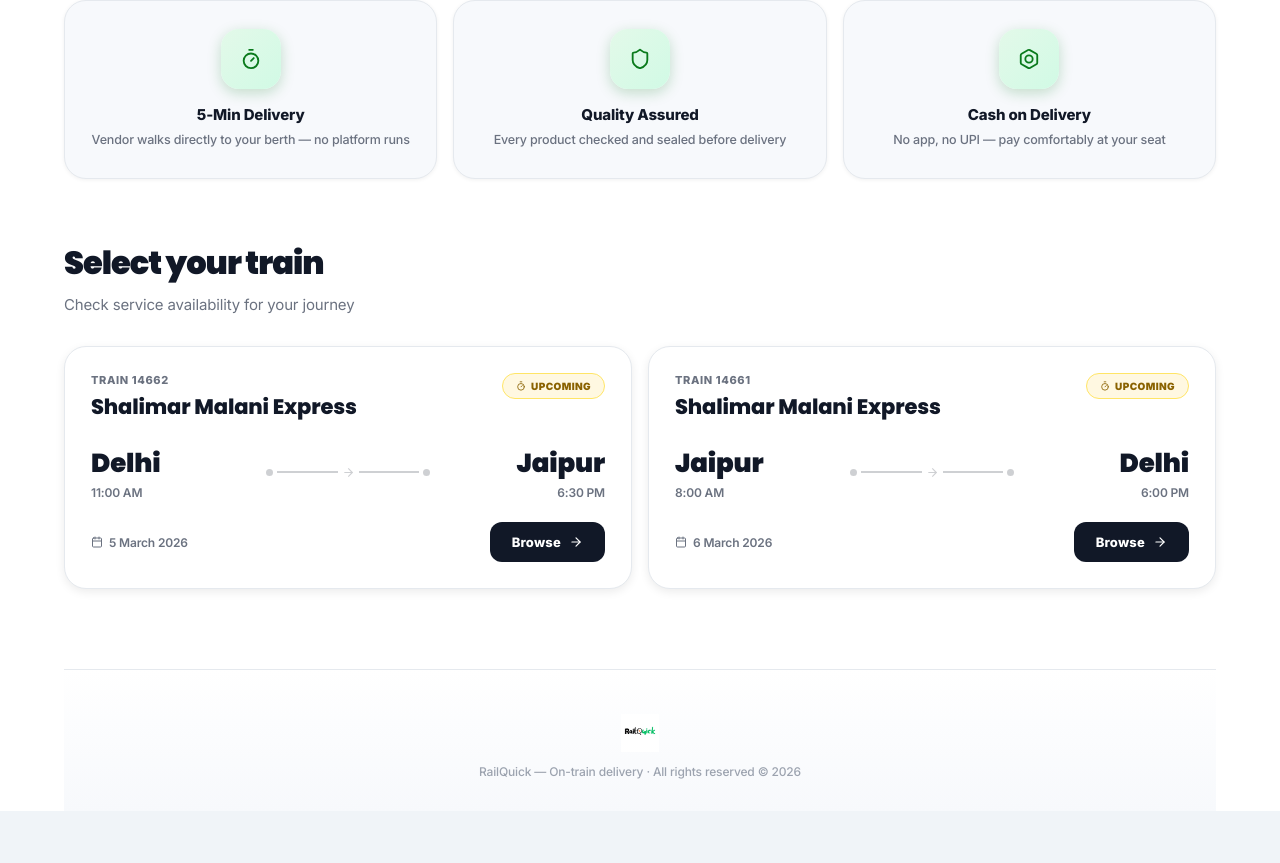
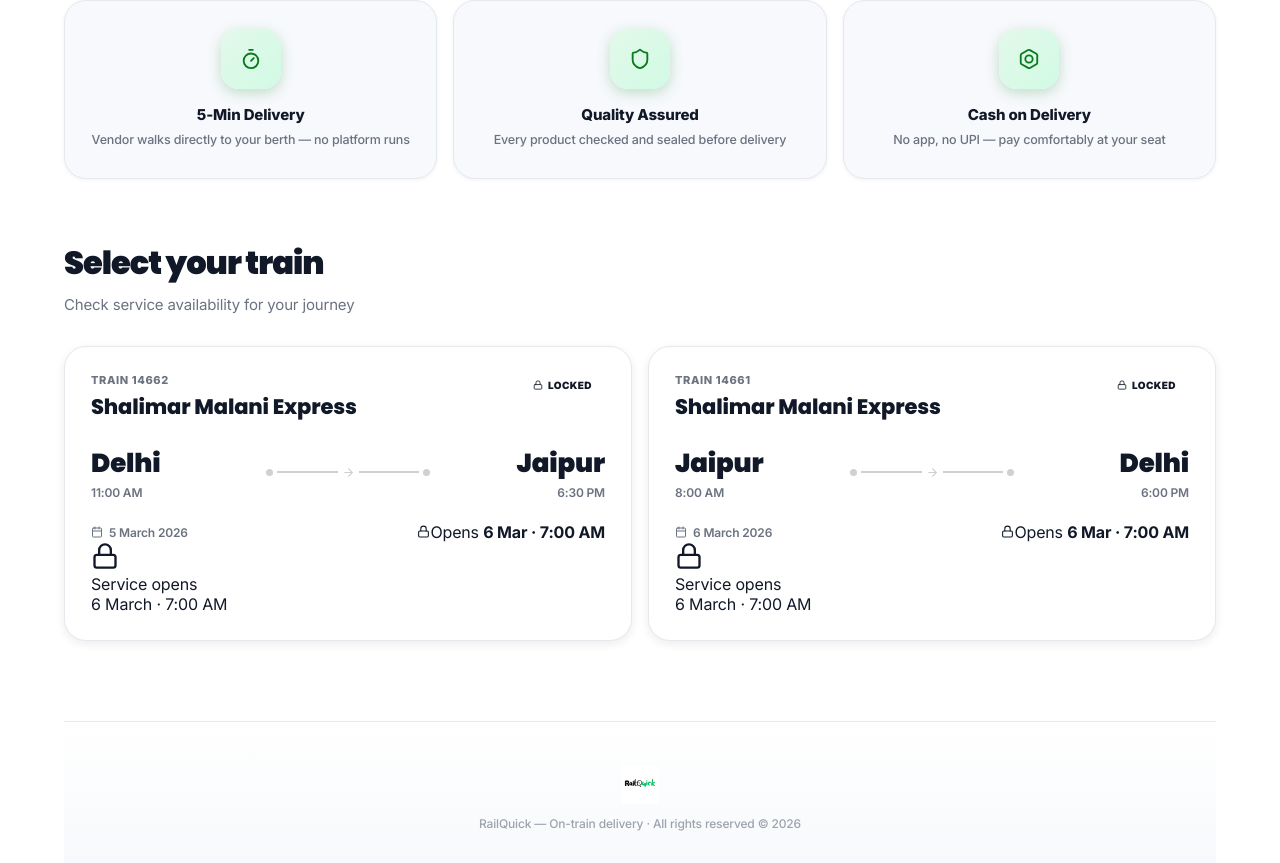
Before and after one commit to kartik098ki/Railquick-app, a React (Vite) app: page / in a window 1280 px wide. Shown: the part 759-1622 px from the top of the page. Before the commit the page ends 1570 px from the top, so only its background shows below. Built offline with nearby package versions, Linux system fonts and the light colour scheme.

Commit message:
Refactor: Add location gateway guard on train selection

```diff
--- a/src/App.jsx
+++ b/src/App.jsx
@@ -35,6 +35,7 @@ async function saveOrderToSheet(data) {
           'Mobile': data.contact,
           'Items Ordered': items,
           'Total (Rs)': data.grand,
+          'Train No': data.trainNo,
           'Train No.': data.trainNo,
           'Location': data.location || 'Not captured',
           'Maps Link': data.mapsLink || '',
@@ -301,7 +302,15 @@ const PROMOS = [
 // ──────────────────────────────────────────────────────────────
 const isActive = t => { const n = new Date(); return n >= t.serviceStart && n <= t.serviceEnd }
 const isExpired = t => new Date() > t.serviceEnd
+const isUpcoming = t => new Date() < t.serviceStart
 const disc = p => p.mrp > p.price ? Math.round(((p.mrp - p.price) / p.mrp) * 100) : 0
+
+// ─── Delhi–Jaipur route geographic corridor ───
+// Covers Delhi, Gurgaon, Rewari, Narnaul, Alwar, Bandikui, Jaipur and surrounding areas
+const ROUTE_BOUNDS = { minLat: 25.8, maxLat: 29.8, minLng: 74.0, maxLng: 78.5 }
+const isOnRoute = (lat, lng) =>
+  lat >= ROUTE_BOUNDS.minLat && lat <= ROUTE_BOUNDS.maxLat &&
+  lng >= ROUTE_BOUNDS.minLng && lng <= ROUTE_BOUNDS.maxLng
 
 // ──────────────────────────────────────────────────────────────
 // LOGO
@@ -650,7 +659,7 @@ function CartDrawer({ cart, onClose, onCheckout, onAdd, onRemove }) {
 // ──────────────────────────────────────────────────────────────
 // ORDER FORM
 // ──────────────────────────────────────────────────────────────
-function OrderForm({ cart, train, onClose, onConfirm }) {
+function OrderForm({ cart, train, locData, onClose, onConfirm }) {
   const [fd, setFd] = useState({ name: '', seat: '', contact: '' })
   const [placing, setPlacing] = useState(false)
   const [err, setErr] = useState('')
@@ -661,10 +670,14 @@ function OrderForm({ cart, train, onClose, onConfirm }) {
     if (!fd.seat.trim()) { setErr('Please enter your seat / berth'); return }
     if (fd.contact.length < 10) { setErr('Enter a valid 10-digit mobile number'); return }
     setErr(''); setPlacing(true)
-    // Capture live GPS location silently
-    const { location, mapsLink } = await captureLocation()
     const orderId = 'RQ' + Math.floor(100000 + Math.random() * 900000)
-    const orderData = { orderId, name: fd.name, seat: fd.seat, contact: fd.contact, items: Object.values(cart), grand, trainNo: train.trainNo, location, mapsLink }
+    const orderData = {
+      orderId, name: fd.name, seat: fd.seat, contact: fd.contact,
+      items: Object.values(cart), grand,
+      trainNo: train.trainNo,
+      location: locData?.location || 'Not captured',
+      mapsLink: locData?.mapsLink || ''
+    }
     saveOrderToSheet(orderData)
     setTimeout(() => onConfirm(orderData), 1400)
   }
@@ -703,10 +716,6 @@ function OrderForm({ cart, train, onClose, onConfirm }) {
             ))}
           </div>
           {err && <div className="form-err"><AlertCircle size={14} />{err}</div>}
-          <div className="form-location-note">
-            <MapPin size={12} />
-            <span>Your location is captured once for delivery verification</span>
-          </div>
         </div>
         <div className="form-foot">
           <button className="form-cta" onClick={submit} disabled={placing}>
@@ -830,9 +839,86 @@ function SuccessScreen({ orderInfo, onGoHome }) {
 // TRAIN SELECTION SCREEN
 // ──────────────────────────────────────────────────────────────
 function TrainScreen({ onSelect }) {
+  const [guard, setGuard] = useState(null)
+  const [locStatus, setLocStatus] = useState('') // 'checking', 'denied', 'outside'
+
+  const handleTrainClick = (t) => {
+    if (!isActive(t)) return
+    setGuard(t)
+    setLocStatus('checking')
+
+    if (!navigator.geolocation) {
+      setLocStatus('denied')
+      return
+    }
+
+    navigator.geolocation.getCurrentPosition(
+      pos => {
+        const lat = pos.coords.latitude, lng = pos.coords.longitude
+        if (isOnRoute(lat, lng)) {
+          const locData = {
+            location: `${lat.toFixed(6)}, ${lng.toFixed(6)}`,
+            mapsLink: `https://maps.google.com/?q=${lat.toFixed(6)},${lng.toFixed(6)}`
+          }
+          onSelect(t, locData)
+        } else {
+          setLocStatus('outside')
+        }
+      },
+      () => setLocStatus('denied'),
+      { timeout: 8000, maximumAge: 0, enableHighAccuracy: true }
+    )
+  }
+
+  const closeGuard = () => {
+    setGuard(null)
+    setLocStatus('')
+  }
+
   return (
     <div className="ts-screen">
       <div className="ts-wrap">
+        {guard && (
+          <motion.div className="overlay" initial={{ opacity: 0 }} animate={{ opacity: 1 }} style={{ zIndex: 600 }}>
+            <div className="overlay-tap" onClick={closeGuard} />
+            <motion.div className="form-sheet" initial={{ y: '100%' }} animate={{ y: 0 }}>
+              <div className="form-hd">
+                <span className="form-hd-title">Route Verification</span>
+                <button className="cart-x" onClick={closeGuard}><X size={16} /></button>
+              </div>
+              <div className="form-body" style={{ padding: '24px 20px', textAlign: 'center' }}>
+                {locStatus === 'checking' && (
+                  <>
+                    <div className="loc-spinner" style={{ margin: '0 auto 16px', width: 32, height: 32, borderWidth: 4 }} />
+                    <h3 style={{ marginBottom: 8 }}>Verifying your location</h3>
+                    <p style={{ color: 'var(--txt2)' }}>Checking if you are on the train route...</p>
+                  </>
+                )}
+                {locStatus === 'outside' && (
+                  <>
+                    <AlertCircle size={48} color="#dc2626" style={{ margin: '0 auto 16px' }} />
+                    <h3 style={{ marginBottom: 8, color: '#dc2626' }}>Outside Service Area</h3>
+                    <p style={{ color: 'var(--txt2)', marginBottom: 20 }}>
+                      Orders are exclusively available for passengers on the {guard.from} → {guard.to} train route.
+                    </p>
+                    <button className="ts-btn" onClick={closeGuard}>Okay, understood</button>
+                  </>
+                )}
+                {locStatus === 'denied' && (
+                  <>
+                    <MapPin size={48} color="#d97706" style={{ margin: '0 auto 16px' }} />
+                    <h3 style={{ marginBottom: 8, color: '#d97706' }}>Location Access Needed</h3>
+                    <p style={{ color: 'var(--txt2)', marginBottom: 20 }}>
+                      Please enable GPS so we can verify you are on the supported route.
+                    </p>
+                    <button className="ts-btn" onClick={closeGuard}>Close</button>
+                  </>
+                )}
+              </div>
+            </motion.div>
+          </motion.div>
+        )}
+
         <nav className="ts-nav">
           <Logo h={56} />
           <div className="ts-nav-links">
@@ -887,12 +973,12 @@ function TrainScreen({ onSelect }) {
 
         <div className="ts-train-grid">
           {TRAINS.map(train => {
-            const active = isActive(train), expired = isExpired(train)
+            const active = isActive(train), expired = isExpired(train), upcoming = isUpcoming(train)
             return (
               <motion.div key={train.id}
-                className={`ts-card ${active ? 'active' : ''} ${expired ? 'expired' : ''}`}
-                whileHover={!expired ? { y: -4 } : {}}
-                onClick={() => !expired && onSelect(train)}>
+                className={`ts-card ${active ? 'active' : ''} ${expired ? 'expired' : ''} ${upcoming ? 'ts-card-locked' : ''}`}
+                whileHover={active ? { y: -4 } : {}}
+                onClick={() => active && handleTrainClick(train)}>
                 <div className="ts-card-top">
                   <div>
                     <div className="ts-card-no">Train {train.trainNo}</div>
@@ -902,7 +988,7 @@ function TrainScreen({ onSelect }) {
                     ? <span className="badge badge-live"><Zap size={10} />LIVE</span>
                     : expired
                       ? <span className="badge badge-expired"><Lock size={10} />CLOSED</span>
-                      : <span className="badge badge-upcoming"><Timer size={10} />UPCOMING</span>}
+                      : <span className="badge badge-locked-pill"><Lock size={10} />LOCKED</span>}
                 </div>
                 <div className="ts-card-route">
                   <div className="ts-city">
@@ -921,10 +1007,17 @@ function TrainScreen({ onSelect }) {
                 </div>
                 <div className="ts-card-foot">
                   <div className="ts-card-date"><Calendar size={12} /><span>{train.date}</span></div>
-                  <button className="ts-btn">
-                    {active ? 'Order Now' : expired ? 'Closed' : 'Browse'} <ArrowRight size={14} />
-                  </button>
+                  {upcoming
+                    ? <div className="ts-unlock-info"><Lock size={13} /><span>Opens <strong>6 Mar · 7:00 AM</strong></span></div>
+                    : <button className="ts-btn">{active ? 'Order Now' : 'Closed'} <ArrowRight size={14} /></button>}
                 </div>
+                {upcoming && (
+                  <div className="ts-card-lock-overlay">
+                    <div className="ts-lock-icon"><Lock size={28} /></div>
+                    <div className="ts-lock-msg">Service opens</div>
+                    <div className="ts-lock-date">6 March · 7:00 AM</div>
+                  </div>
+                )}
               </motion.div>
             )
           })}
@@ -998,6 +1091,7 @@ function HomeContent({ search, cart, onAdd, onRemove, onCatClick }) {
 // ──────────────────────────────────────────────────────────────
 export default function App() {
   const [train, setTrain] = useState(null)
+  const [locData, setLocData] = useState(null)
   const [cart, setCart] = useState({})
   const [cartOpen, setCartOpen] = useState(false)
   const [formOpen, setFormOpen] = useState(false)
@@ -1047,7 +1141,7 @@ export default function App() {
     setTab('home')
   }
 
-  if (!train) return <TrainScreen onSelect={setTrain} />
+  if (!train) return <TrainScreen onSelect={(t, loc) => { setTrain(t); setLocData(loc) }} />
   if (done && orderInfo) return <SuccessScreen orderInfo={orderInfo} onGoHome={reset} />
 
   // decide what to show in main content area
@@ -1079,7 +1173,7 @@ export default function App() {
       {/* ─ Order form ─ */}
       <AnimatePresence>
         {formOpen && (
-          <OrderForm cart={cart} train={train} onClose={() => setFormOpen(false)}
+          <OrderForm cart={cart} train={train} locData={locData} onClose={() => setFormOpen(false)}
             onConfirm={info => { setOrderInfo(info); setFormOpen(false); setTracking(true) }} />
         )}
       </AnimatePresence>
```
